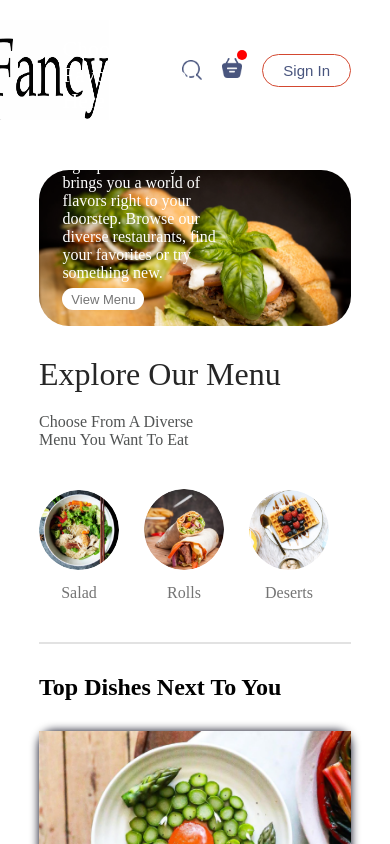
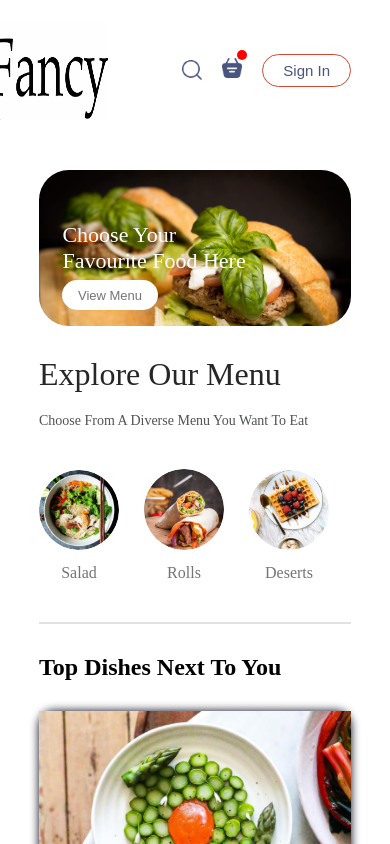
Before and after one commit to mehmetpektass/Food-Delivery-MERN-Stack, a React (Vite) app in the folder project/client/: page / in a window 390 px wide. Shown: the top 844 px of the page. Built offline with nearby package versions, Linux system fonts and the light colour scheme.

Commit message:
edited explore menu and header as responsive designs

```diff
--- a/project/client/src/components/ExploreMenu/ExploreMenu.css
+++ b/project/client/src/components/ExploreMenu/ExploreMenu.css
@@ -50,3 +50,9 @@
     padding-bottom: 1px;
     border-bottom: 1px solid #49557e;
 }
+@media (max-width:1050px){
+    .explore-menu-text{
+        max-width: 100%;
+        font-size: 14px;
+    }
+}
--- a/project/client/src/components/Header/Header.css
+++ b/project/client/src/components/Header/Header.css
@@ -35,3 +35,22 @@
     font-size: max(1vw , 13px);
     border-radius: 50px;
 }
+@media (max-width:1050px) {
+    .header-contents{
+        max-width: 45%;
+    }
+}
+@media (max-width:750px) {
+    .header-contents{
+        max-width: 65%;
+    }
+    .header-contents p{
+        display: none;
+    }
+    .header-contents button{
+        padding: 2vw 4vw;
+    }
+    .header-contents h2{
+        font-size: 2.5xl;
+    }
+}
```
